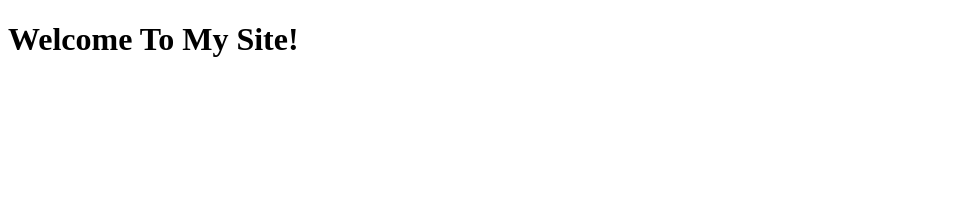
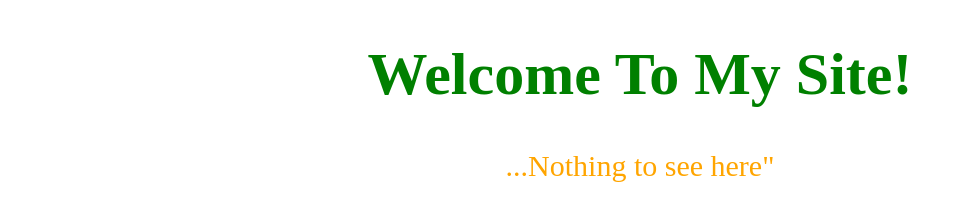
Before and after one commit to bmusacchio/Coursera-Test, a plain HTML site: page site/index.html in a window 1280 px wide. Shown: the whole page, without its empty margins (0-963 px from the left). Drawn offline with Linux system fonts and the light colour scheme.

Commit message:
adding some flavor

```diff
--- a/site/index.html
+++ b/site/index.html
@@ -4,6 +4,7 @@
 	<title>Hello Coursera!</title>
 </head>
 <body>
-<h1>Welcome To My Site!</h1>
+<h1 style= "color: green; font-size: 60px; text-align: center;">Welcome To My Site!</h1>
+<p style= "color: orange; font-size: 30px; text-align: center;">...Nothing to see here"<p>
 </body>
 </html>
```
